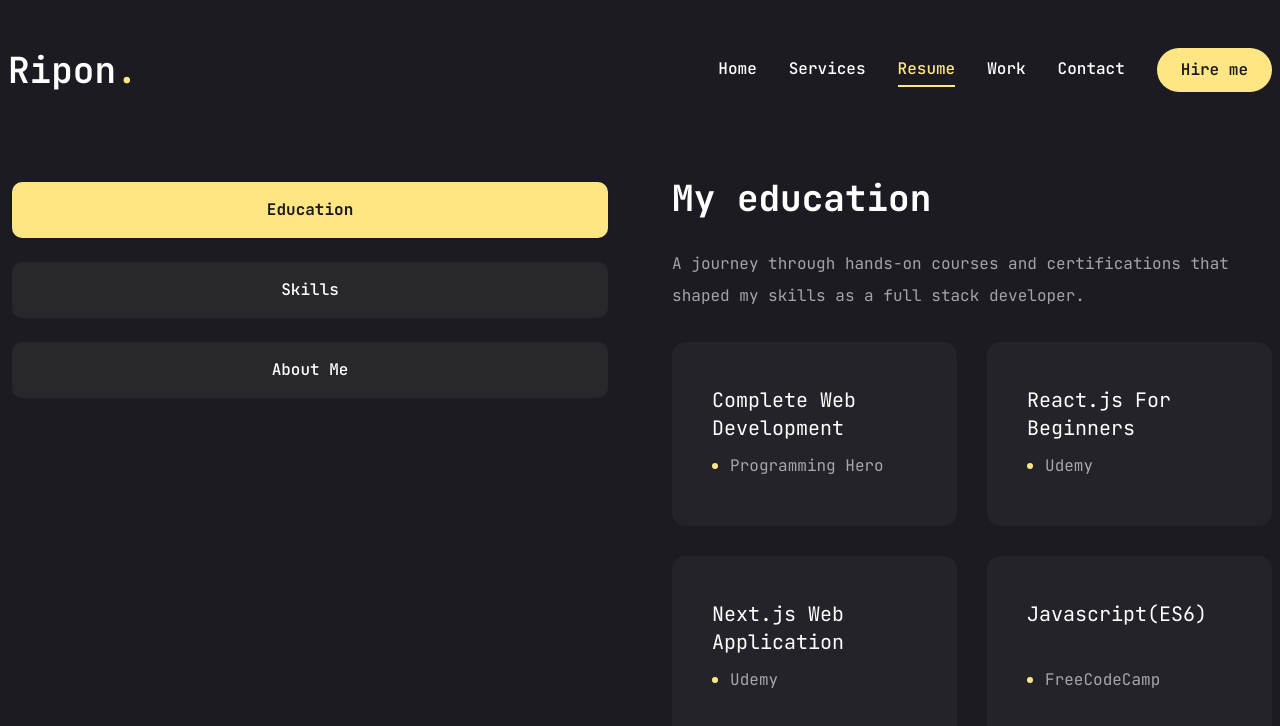
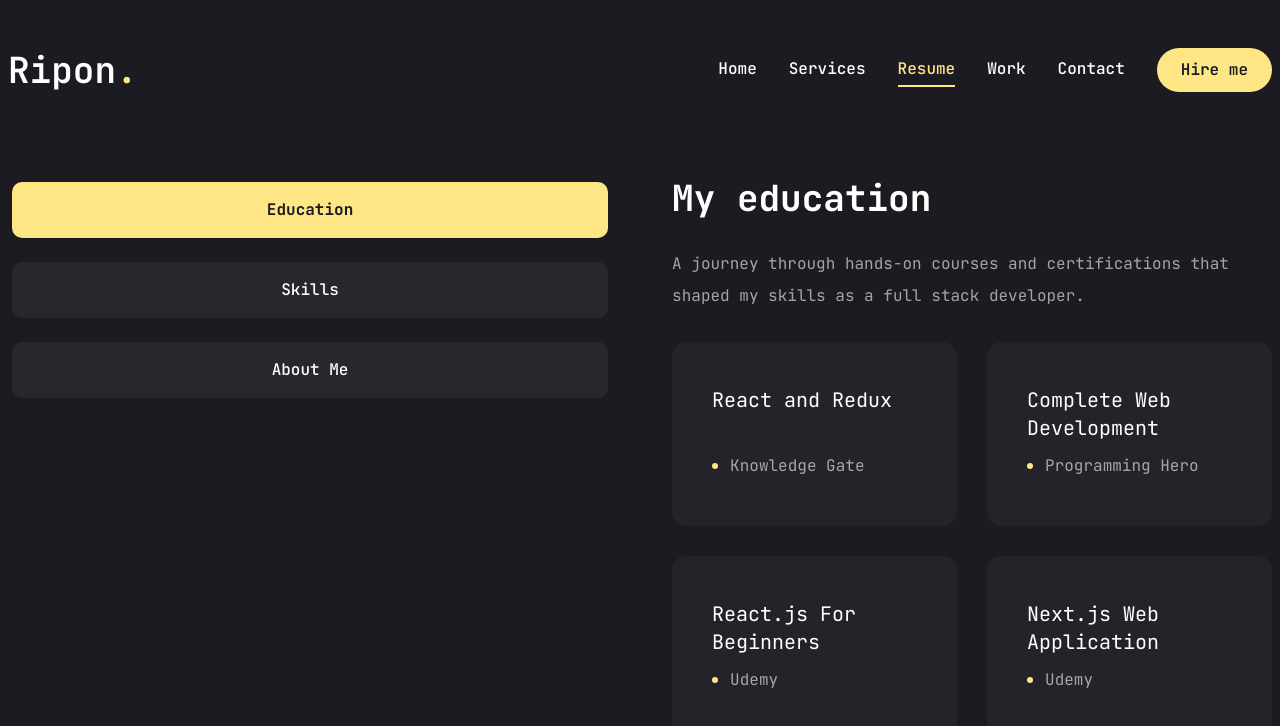
Before and after one commit to riponmondalbd/portfolio2.0, a Next.js app: page /resume in a window 1280 px wide. Shown: the top 726 px of the page. Built offline with nearby package versions, Linux system fonts and the light colour scheme.

Commit message:
update 3 more education

```diff
--- a/src/components/Resume/EducationData/EducationData.ts
+++ b/src/components/Resume/EducationData/EducationData.ts
@@ -4,6 +4,11 @@ export const EducationData = {
   description:
     "A journey through hands-on courses and certifications that shaped my skills as a full stack developer.",
   items: [
+    {
+      institution: "Knowledge Gate",
+      degree: "React and Redux",
+      duration: "2025",
+    },
     {
       institution: "Programming Hero",
       degree: "Complete Web Development",
@@ -20,9 +25,19 @@ export const EducationData = {
       duration: "2022",
     },
     {
+      institution: "Knowledge Gate",
+      degree: "Complete JAVASCRIPT",
+      duration: "2025",
+    },
+    {
       institution: "FreeCodeCamp",
       degree: "Javascript(ES6)",
       duration: "2021",
+    },
+    {
+      institution: "Knowledge Gate",
+      degree: "Complete CSS",
+      duration: "2025",
     },
     {
       institution: "Daffodil International University",
```
